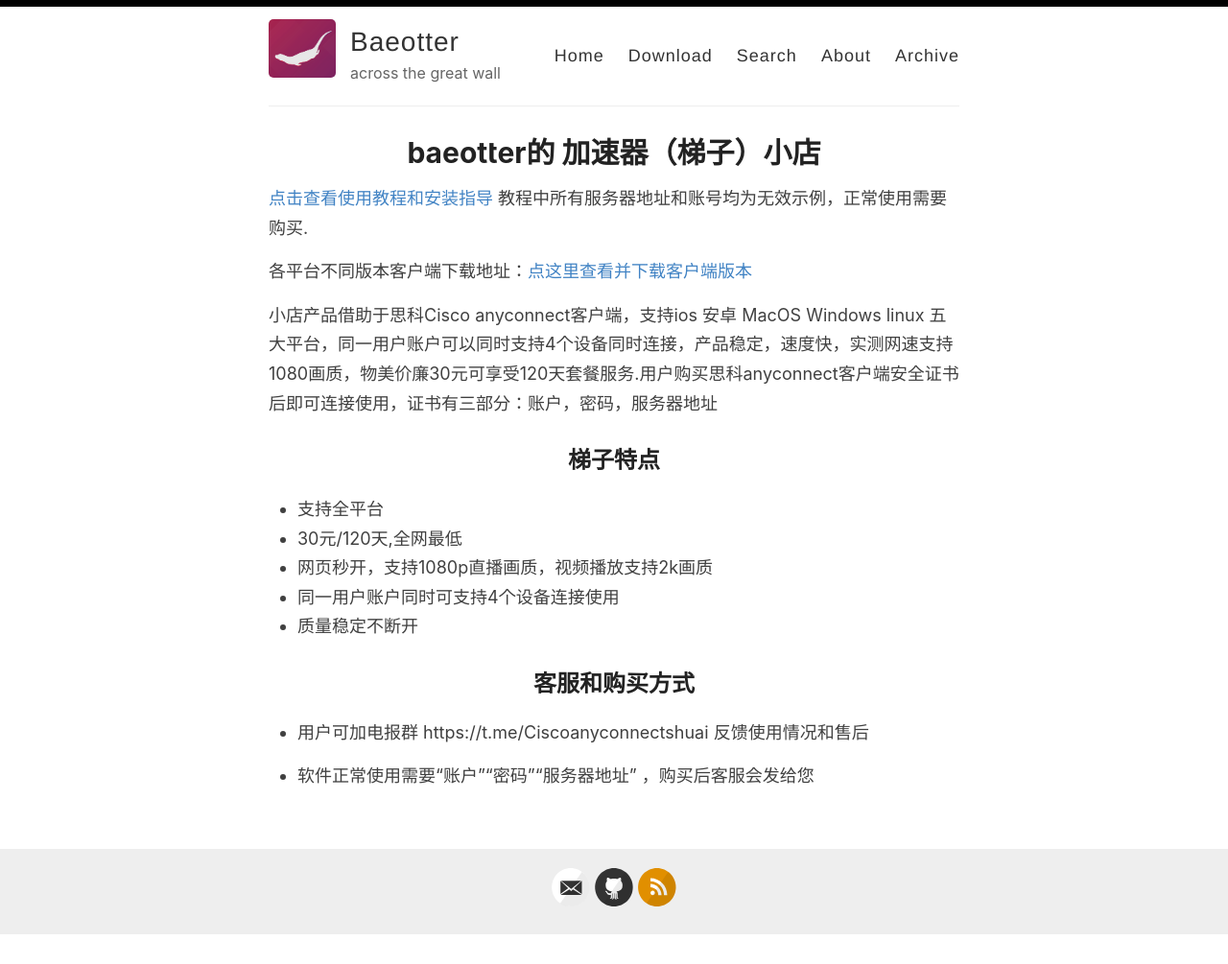
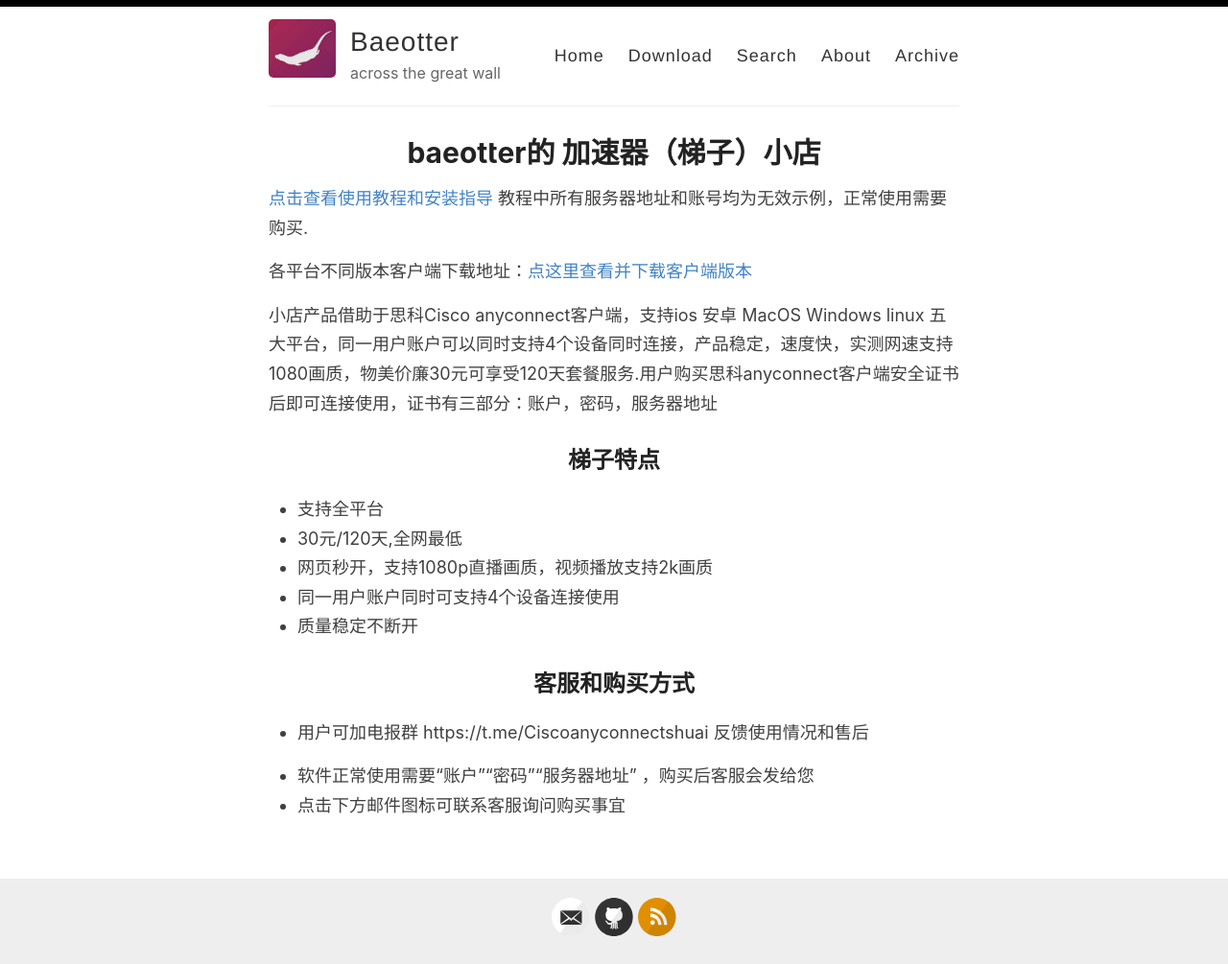
Before and after one commit to BaeAshuai/BaeAshuai.github.io, a Jekyll site: the page built from _pages/about.md, in a window 1280 px wide. Shown: the whole page at 96% size. Built offline with Jekyll 4.4.1, drawn with Linux system fonts in a browser that asks for light colours; before the commit the page ends 975 px from its top, so only the background shows below that.

Commit message:
Update about.md

```diff
--- a/_pages/about.md
+++ b/_pages/about.md
@@ -22,3 +22,4 @@ permalink: /about/
 - 用户可加电报群 https://t.me/Ciscoanyconnectshuai 反馈使用情况和售后
 
 - 软件正常使用需要“账户”“密码”“服务器地址” ，购买后客服会发给您
+- 点击下方邮件图标可联系客服询问购买事宜
```
